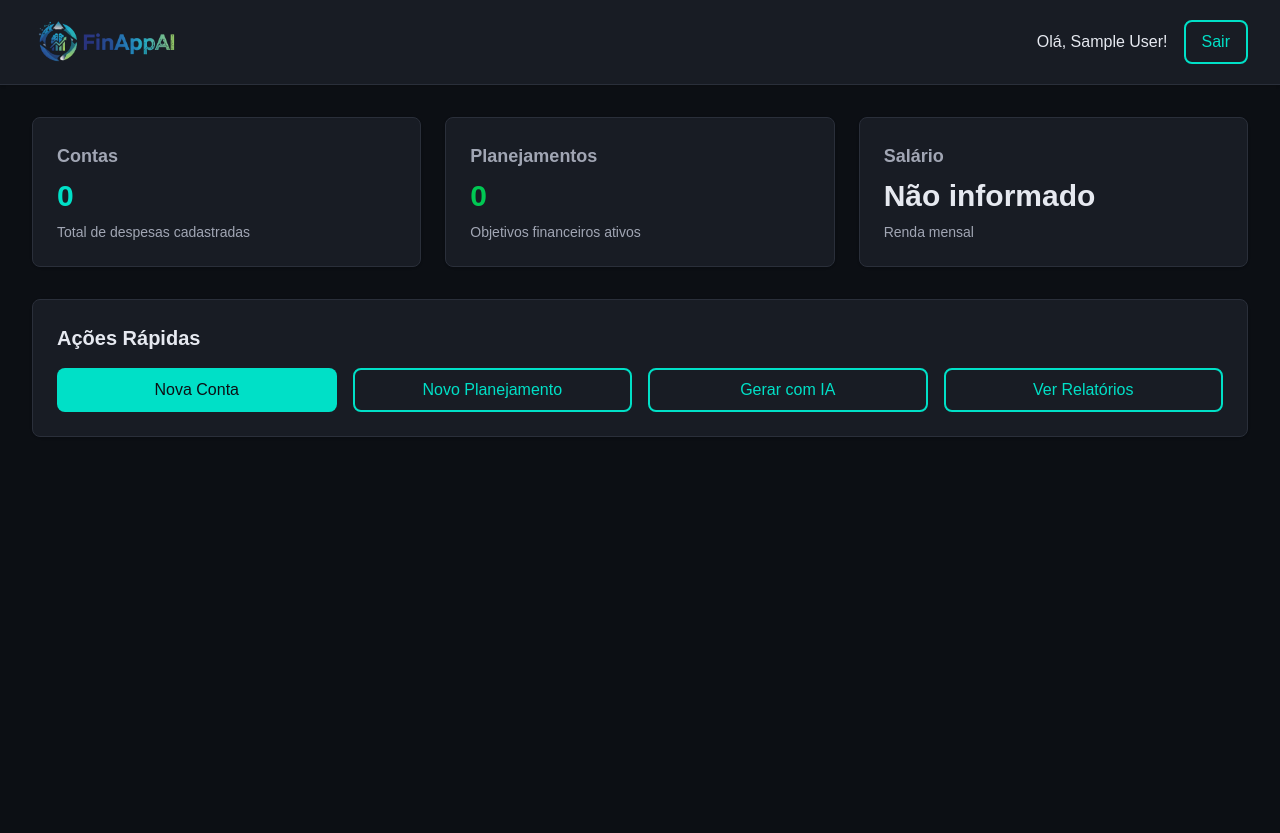
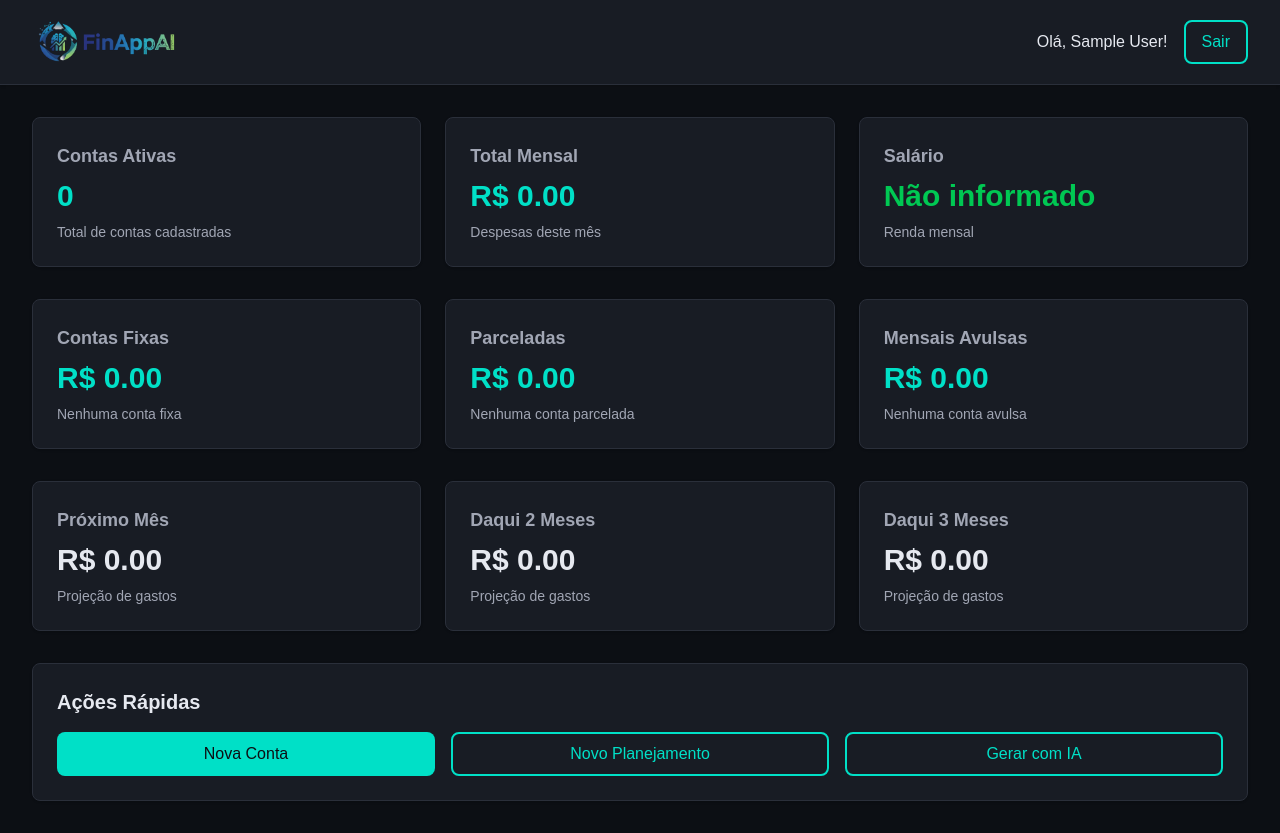
Before and after one commit to DevVeniltonJunior/tcc_front_end, a Next.js app: page /dashboard in a window 1280 px wide. Before the commit the page ends 800 px from the top, so only its background shows below. Built offline with nearby package versions, Linux system fonts and the light colour scheme; no server answers; sample sign-in values are in the browser's storage.

Commit message:
feat: integrate with back-end

```diff
--- a/app/dashboard/page.tsx
+++ b/app/dashboard/page.tsx
@@ -1,15 +1,19 @@
 'use client';
 
-import { useEffect } from 'react';
+import { useEffect, useState } from 'react';
 import { useRouter } from 'next/navigation';
 import Image from 'next/image';
 import { useAuth } from '@/lib/hooks/useAuth';
 import Loading from '@/components/Loading';
 import Button from '@/components/Button';
+import { userService } from '@/lib/services';
+import { UserSummary } from '@/types';
 
 export default function DashboardPage() {
   const router = useRouter();
   const { user, loading, isAuthenticated, logout } = useAuth();
+  const [summary, setSummary] = useState<UserSummary | null>(null);
+  const [loadingSummary, setLoadingSummary] = useState(true);
 
   useEffect(() => {
     if (!loading && !isAuthenticated) {
@@ -17,7 +21,25 @@ export default function DashboardPage() {
     }
   }, [loading, isAuthenticated, router]);
 
-  if (loading) {
+  useEffect(() => {
+    if (isAuthenticated) {
+      fetchSummary();
+    }
+  }, [isAuthenticated]);
+
+  const fetchSummary = async () => {
+    try {
+      setLoadingSummary(true);
+      const data = await userService.getUserSummary();
+      setSummary(data);
+    } catch (error) {
+      console.error('Erro ao buscar resumo do usuário:', error);
+    } finally {
+      setLoadingSummary(false);
+    }
+  };
+
+  if (loading || loadingSummary) {
     return <Loading />;
   }
 
@@ -49,39 +71,109 @@ export default function DashboardPage() {
 
       {/* Main Content */}
       <main className="max-w-7xl mx-auto px-4 sm:px-6 lg:px-8 py-8">
+        {/* Summary Cards - Row 1 */}
         <div className="grid grid-cols-1 md:grid-cols-3 gap-6 mb-8">
-          {/* Card 1 */}
+          {/* Card 1 - Contas Ativas */}
           <div className="rounded-lg shadow p-6" style={{ backgroundColor: 'var(--color-surface)', border: '1px solid var(--color-border)' }}>
-            <h2 className="text-lg font-semibold mb-2" style={{ color: 'var(--color-text-secondary)' }}>Contas</h2>
-            <p className="text-3xl font-bold" style={{ color: 'var(--color-primary)' }}>0</p>
-            <p className="text-sm mt-2" style={{ color: 'var(--color-text-secondary)' }}>Total de despesas cadastradas</p>
+            <h2 className="text-lg font-semibold mb-2" style={{ color: 'var(--color-text-secondary)' }}>Contas Ativas</h2>
+            <p className="text-3xl font-bold" style={{ color: 'var(--color-primary)' }}>
+              {summary?.billsActiveCount || 0}
+            </p>
+            <p className="text-sm mt-2" style={{ color: 'var(--color-text-secondary)' }}>Total de contas cadastradas</p>
           </div>
 
-          {/* Card 2 */}
+          {/* Card 2 - Total Mensal */}
           <div className="rounded-lg shadow p-6" style={{ backgroundColor: 'var(--color-surface)', border: '1px solid var(--color-border)' }}>
-            <h2 className="text-lg font-semibold mb-2" style={{ color: 'var(--color-text-secondary)' }}>Planejamentos</h2>
-            <p className="text-3xl font-bold" style={{ color: 'var(--color-success)' }}>0</p>
-            <p className="text-sm mt-2" style={{ color: 'var(--color-text-secondary)' }}>Objetivos financeiros ativos</p>
+            <h2 className="text-lg font-semibold mb-2" style={{ color: 'var(--color-text-secondary)' }}>Total Mensal</h2>
+            <p className="text-3xl font-bold" style={{ color: 'var(--color-primary)' }}>
+              R$ {summary?.totalValue?.toFixed(2) || '0.00'}
+            </p>
+            <p className="text-sm mt-2" style={{ color: 'var(--color-text-secondary)' }}>Despesas deste mês</p>
           </div>
 
-          {/* Card 3 */}
+          {/* Card 3 - Salário */}
           <div className="rounded-lg shadow p-6" style={{ backgroundColor: 'var(--color-surface)', border: '1px solid var(--color-border)' }}>
             <h2 className="text-lg font-semibold mb-2" style={{ color: 'var(--color-text-secondary)' }}>Salário</h2>
-            <p className="text-3xl font-bold" style={{ color: 'var(--color-text-primary)' }}>
+            <p className="text-3xl font-bold" style={{ color: 'var(--color-success)' }}>
               {user.salary ? `R$ ${user.salary.toFixed(2)}` : 'Não informado'}
             </p>
             <p className="text-sm mt-2" style={{ color: 'var(--color-text-secondary)' }}>Renda mensal</p>
           </div>
         </div>
 
+        {/* Detail Cards - Row 2 */}
+        <div className="grid grid-cols-1 md:grid-cols-3 gap-6 mb-8">
+          {/* Card 4 - Contas Fixas */}
+          <div className="rounded-lg shadow p-6" style={{ backgroundColor: 'var(--color-surface)', border: '1px solid var(--color-border)' }}>
+            <h2 className="text-lg font-semibold mb-2" style={{ color: 'var(--color-text-secondary)' }}>Contas Fixas</h2>
+            <p className="text-3xl font-bold" style={{ color: 'var(--color-primary)' }}>
+              R$ {summary?.totalFixedBillsValue?.toFixed(2) || '0.00'}
+            </p>
+            <p className="text-sm mt-2" style={{ color: 'var(--color-text-secondary)' }}>
+              {summary?.fixesBillsNames || 'Nenhuma conta fixa'}
+            </p>
+          </div>
+
+          {/* Card 5 - Parceladas */}
+          <div className="rounded-lg shadow p-6" style={{ backgroundColor: 'var(--color-surface)', border: '1px solid var(--color-border)' }}>
+            <h2 className="text-lg font-semibold mb-2" style={{ color: 'var(--color-text-secondary)' }}>Parceladas</h2>
+            <p className="text-3xl font-bold" style={{ color: 'var(--color-primary)' }}>
+              R$ {summary?.totalInstallmentValue?.toFixed(2) || '0.00'}
+            </p>
+            <p className="text-sm mt-2" style={{ color: 'var(--color-text-secondary)' }}>
+              {summary?.installmentBillsNames || 'Nenhuma conta parcelada'}
+            </p>
+          </div>
+
+          {/* Card 6 - Mensais Avulsas */}
+          <div className="rounded-lg shadow p-6" style={{ backgroundColor: 'var(--color-surface)', border: '1px solid var(--color-border)' }}>
+            <h2 className="text-lg font-semibold mb-2" style={{ color: 'var(--color-text-secondary)' }}>Mensais Avulsas</h2>
+            <p className="text-3xl font-bold" style={{ color: 'var(--color-primary)' }}>
+              R$ {summary?.totalMonthlyMiscBillsValue?.toFixed(2) || '0.00'}
+            </p>
+            <p className="text-sm mt-2" style={{ color: 'var(--color-text-secondary)' }}>
+              {summary?.monthlyMiscBillsNames || 'Nenhuma conta avulsa'}
+            </p>
+          </div>
+        </div>
+
+        {/* Projection Cards - Row 3 */}
+        <div className="grid grid-cols-1 md:grid-cols-3 gap-6 mb-8">
+          {/* Card 7 - Próximo Mês */}
+          <div className="rounded-lg shadow p-6" style={{ backgroundColor: 'var(--color-surface)', border: '1px solid var(--color-border)' }}>
+            <h2 className="text-lg font-semibold mb-2" style={{ color: 'var(--color-text-secondary)' }}>Próximo Mês</h2>
+            <p className="text-3xl font-bold" style={{ color: 'var(--color-warning)' }}>
+              R$ {summary?.partialValueNextMonth?.toFixed(2) || '0.00'}
+            </p>
+            <p className="text-sm mt-2" style={{ color: 'var(--color-text-secondary)' }}>Projeção de gastos</p>
+          </div>
+
+          {/* Card 8 - Daqui 2 Meses */}
+          <div className="rounded-lg shadow p-6" style={{ backgroundColor: 'var(--color-surface)', border: '1px solid var(--color-border)' }}>
+            <h2 className="text-lg font-semibold mb-2" style={{ color: 'var(--color-text-secondary)' }}>Daqui 2 Meses</h2>
+            <p className="text-3xl font-bold" style={{ color: 'var(--color-warning)' }}>
+              R$ {summary?.partialValue2MonthsLater?.toFixed(2) || '0.00'}
+            </p>
+            <p className="text-sm mt-2" style={{ color: 'var(--color-text-secondary)' }}>Projeção de gastos</p>
+          </div>
+
+          {/* Card 9 - Daqui 3 Meses */}
+          <div className="rounded-lg shadow p-6" style={{ backgroundColor: 'var(--color-surface)', border: '1px solid var(--color-border)' }}>
+            <h2 className="text-lg font-semibold mb-2" style={{ color: 'var(--color-text-secondary)' }}>Daqui 3 Meses</h2>
+            <p className="text-3xl font-bold" style={{ color: 'var(--color-warning)' }}>
+              R$ {summary?.partialValue3MonthsLater?.toFixed(2) || '0.00'}
+            </p>
+            <p className="text-sm mt-2" style={{ color: 'var(--color-text-secondary)' }}>Projeção de gastos</p>
+          </div>
+        </div>
+
         {/* Quick Actions */}
         <div className="rounded-lg shadow p-6" style={{ backgroundColor: 'var(--color-surface)', border: '1px solid var(--color-border)' }}>
           <h2 className="text-xl font-bold mb-4" style={{ color: 'var(--color-text-primary)' }}>Ações Rápidas</h2>
-          <div className="grid grid-cols-1 md:grid-cols-2 lg:grid-cols-4 gap-4">
+          <div className="grid grid-cols-1 md:grid-cols-2 lg:grid-cols-3 gap-4">
             <Button className="w-full">Nova Conta</Button>
             <Button variant="secondary" className="w-full">Novo Planejamento</Button>
             <Button variant="secondary" className="w-full">Gerar com IA</Button>
-            <Button variant="secondary" className="w-full">Ver Relatórios</Button>
           </div>
         </div>
       </main>
--- a/lib/services/user.service.ts
+++ b/lib/services/user.service.ts
@@ -1,5 +1,5 @@
 import api from '../api';
-import { User, UpdateUserRequest, UserFilters } from '@/types';
+import { User, UpdateUserRequest, UserFilters, UserSummary } from '@/types';
 
 export const userService = {
   async getUser(params?: { id?: string; email?: string }): Promise<User> {
@@ -26,4 +26,9 @@ export const userService = {
     const response = await api.delete<{ message: string }>(`/users/${id}`);
     return response.data;
   },
+
+  async getUserSummary(): Promise<UserSummary> {
+    const response = await api.get<UserSummary>('/user-summary');
+    return response.data;
+  },
 };
```
Also changed, not shown: types/index.ts (+15 -0 lines).
